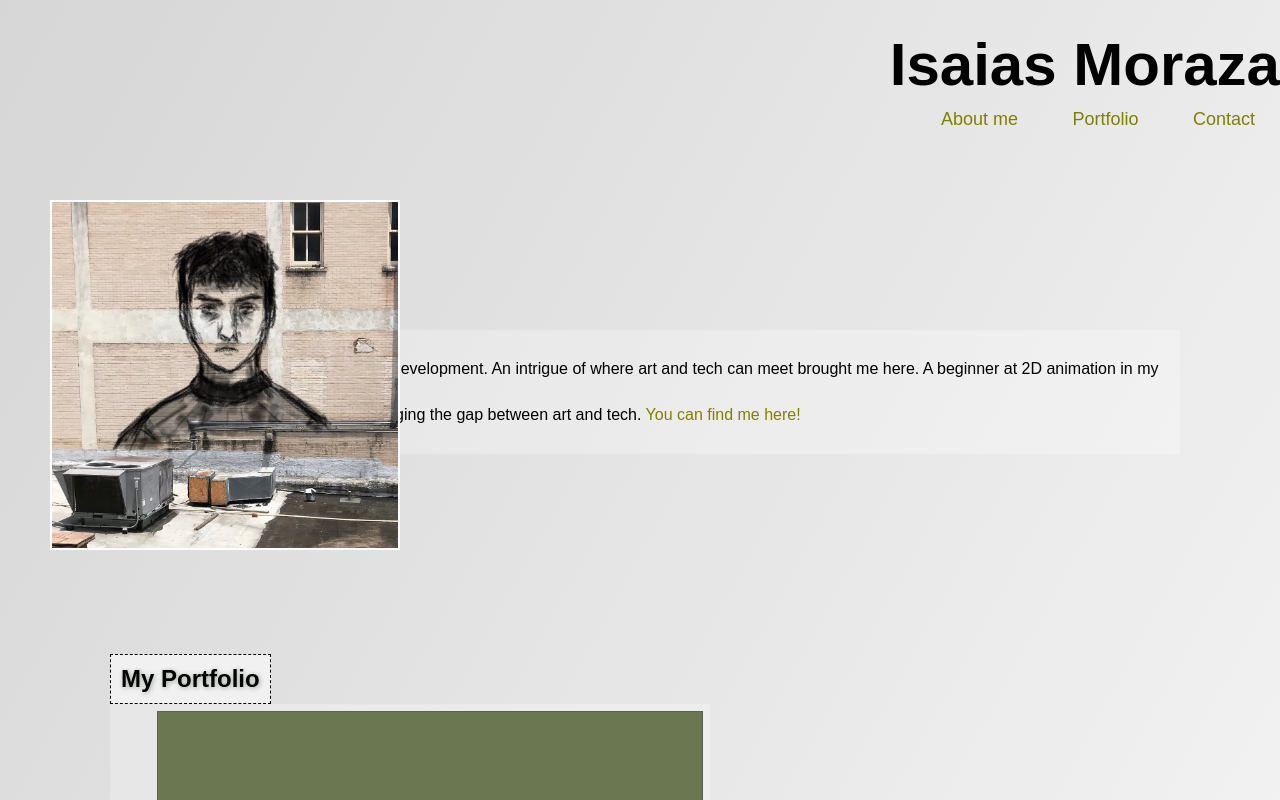
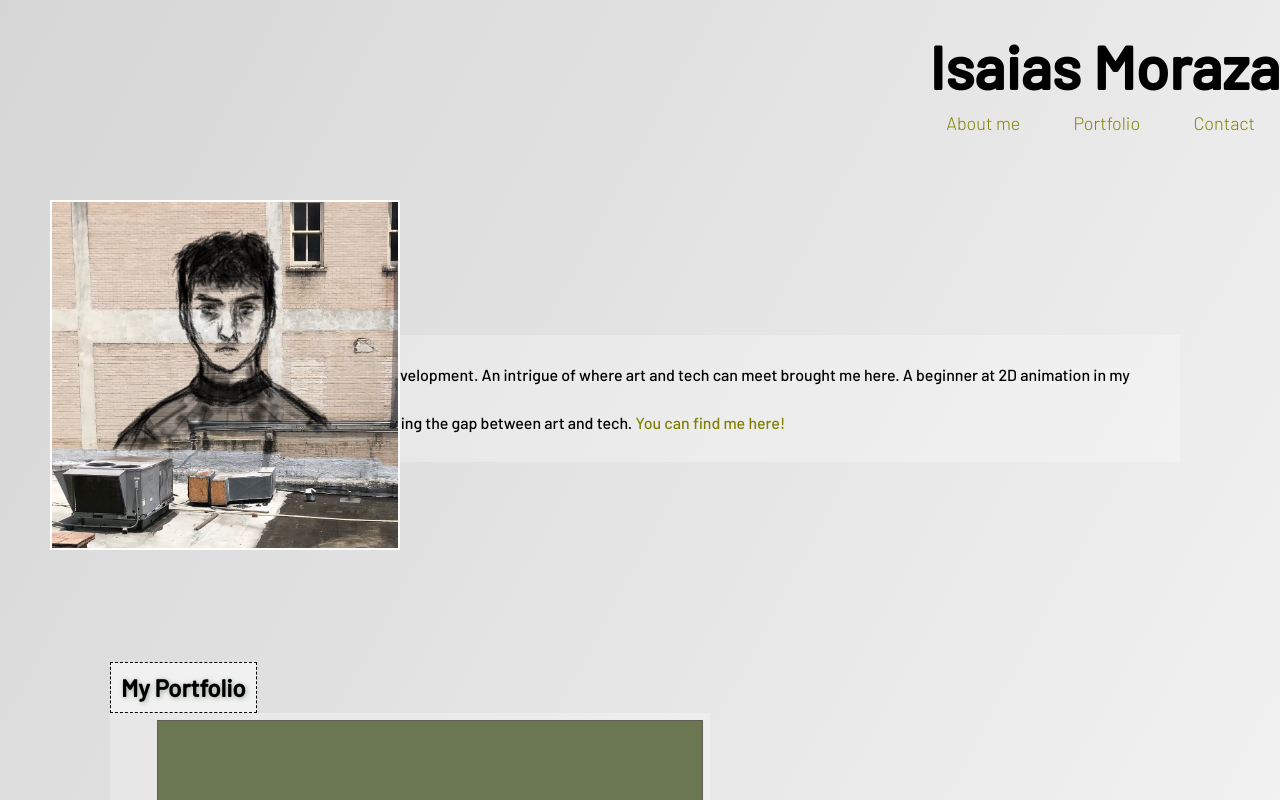
Before and after one commit to mrza1127/02-Challenge, a plain HTML site: page index.html in a window 1280 px wide. Shown: the top 800 px of the page. Drawn offline with Linux system fonts and the light colour scheme.

Commit message:
updated fonts

```diff
--- a/assets/css/style.css
+++ b/assets/css/style.css
@@ -1,12 +1,13 @@
 
 * {
-    font-family: Arial, Helvetica, sans-serif;
+    font-family: 'Barlow', sans-serif;
     margin: 0;
     padding: 0;
     box-sizing: border-box;
 }
 
 h1 {
+    font-family: 'Barlow', sans-serif;
     font-size: 60px;
     padding: 30px 0 0 30px;
     display: flex;
--- a/index.html
+++ b/index.html
@@ -4,6 +4,9 @@
         <title>Isaias Moraza Portfolio</title>
         <meta charset="utf-8">
         <link rel="stylesheet" href="./assets/css/style.css">
+        <link rel="preconnect" href="https://fonts.googleapis.com">
+        <link rel="preconnect" href="https://fonts.gstatic.com" crossorigin>
+        <link href="https://fonts.googleapis.com/css2?family=Barlow:wght@300;500&display=swap" rel="stylesheet">
     </head>
     <body>
       <header>
```
